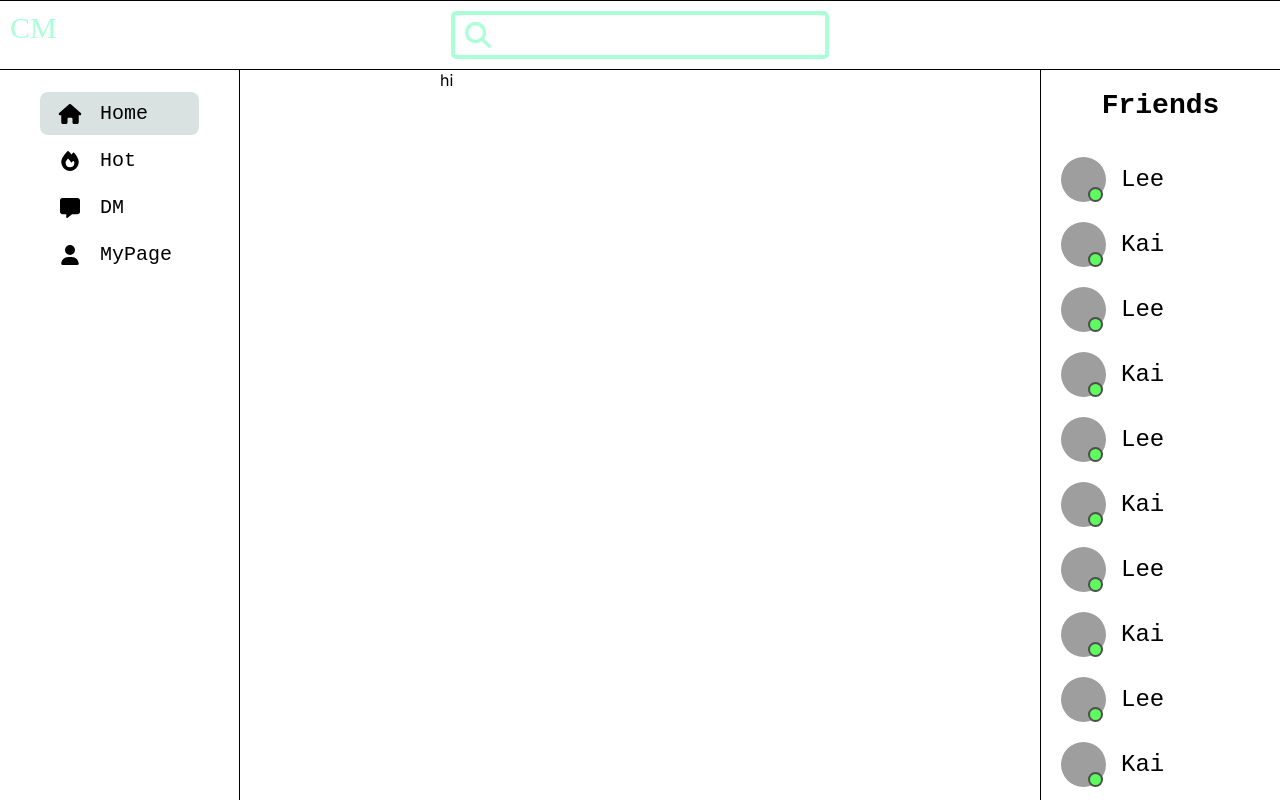
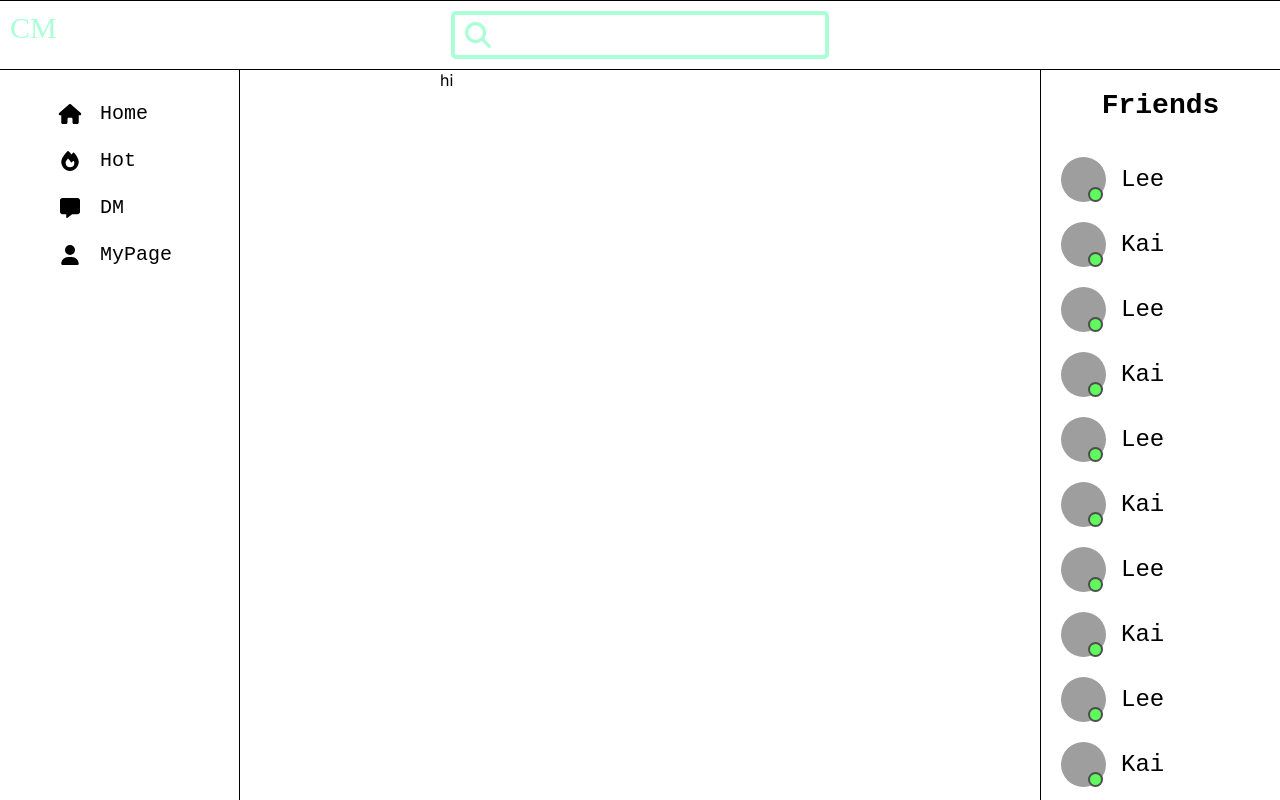
Before and after one commit to ljh37694/Chatmunity, a Next.js app in the folder chatmunity/: page / in a window 1280 px wide. Built offline with nearby package versions, Linux system fonts and the light colour scheme; grey boxes are pictures that could not be loaded; a web font is replaced by a local one.

Commit message:
path가 바뀔 때마다 sidebar의 활성화된 메뉴가 바뀌는 기능 추가

```diff
--- a/chatmunity/components/layout/SideNavbar.tsx
+++ b/chatmunity/components/layout/SideNavbar.tsx
@@ -4,7 +4,7 @@ import { FontAwesomeIcon } from '@fortawesome/react-fontawesome';
 import styles from '@/styles/layout/SideNavbar.module.css';
 import { faFire, faHome, faMessage, faUser, IconDefinition } from '@fortawesome/free-solid-svg-icons';
 import { useEffect, useState } from 'react';
-import { useRouter } from 'next/navigation';
+import { usePathname, useRouter } from 'next/navigation';
 
 interface NavMenu {
   text: string,
@@ -14,6 +14,7 @@ interface NavMenu {
 
 export default function SideNavbar() {
   const router = useRouter();
+  const pathname = usePathname();
 
   const navMenuList: NavMenu[] = [
     { text: 'Home', icon: faHome, url: '/room'},
@@ -25,10 +26,9 @@ export default function SideNavbar() {
   const [activeMenu, setActiveMenu] = useState<number>(-1);
 
   useEffect(() => {
-    if (activeMenu == -1) {
-      setActiveMenu(Number(sessionStorage.getItem('activeSideMenu')));
-    }
-  }, [activeMenu]);
+    const curURL = pathname?.split('/')[1];
+    setActiveMenu(navMenuList.findIndex(item => item.url.split('/')[1] === curURL));
+  }, [pathname]);
 
   return (
     <nav className={styles['navbar']}>
```
